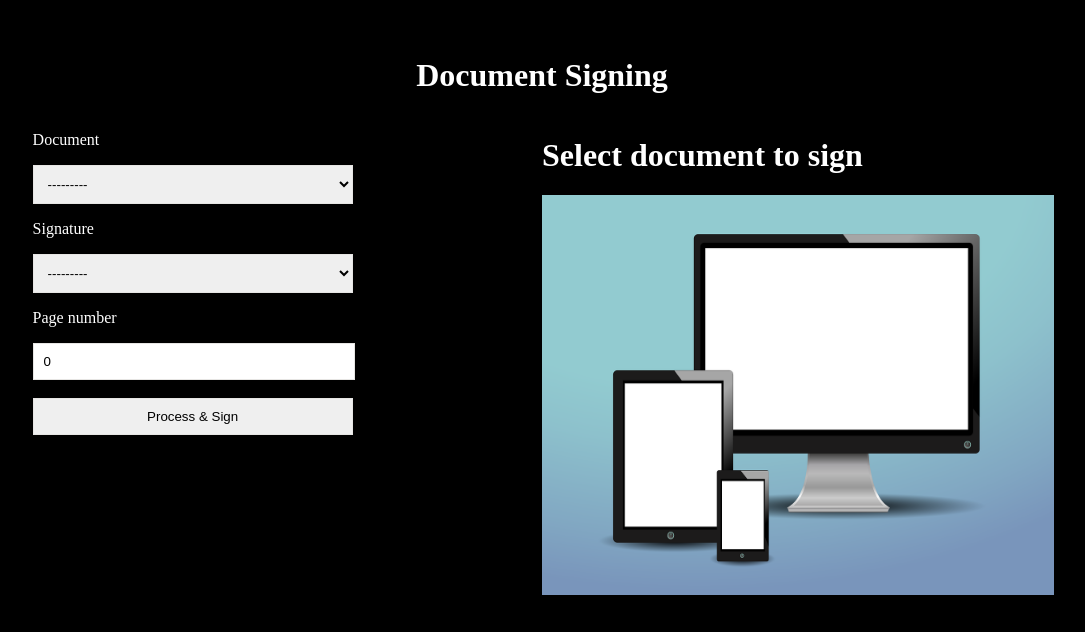
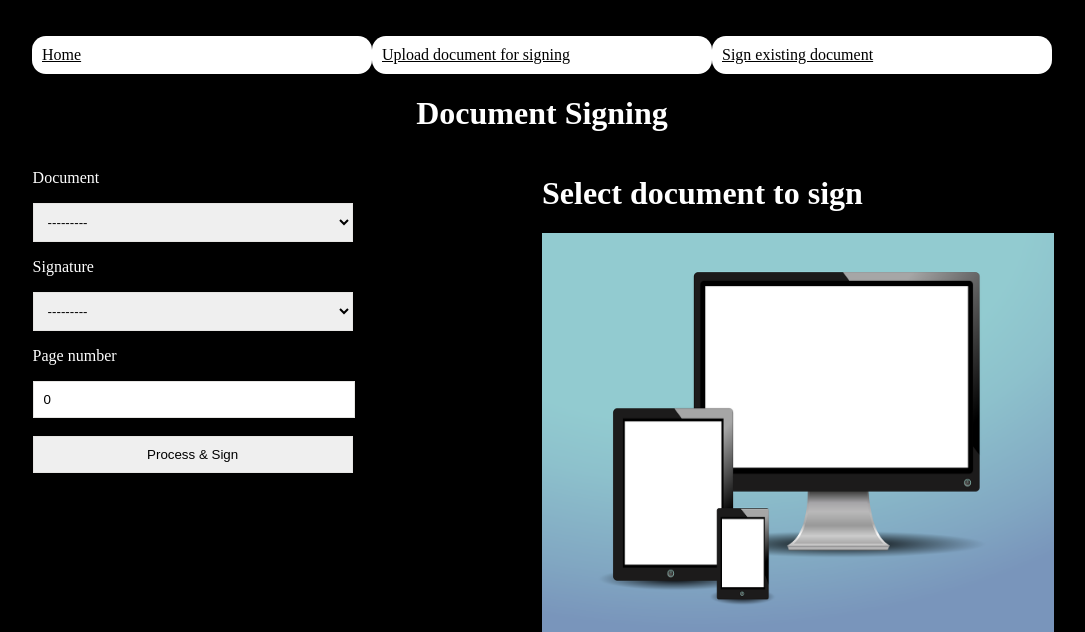
Before and after one commit to glenchiridza/django_document_signing, a Django app: page /upload/sign/ in a window 1280 px wide. Shown: the top 632 px of the page, without its empty margins (98-1183 px from the left). Run offline with Django 3.2, Linux system fonts and the light colour scheme; data comes from the database, SQL or seed files in the repository.

Commit message:
css complete

```diff
--- a/files/templates/files/sign_document.html
+++ b/files/templates/files/sign_document.html
@@ -2,6 +2,7 @@
 {% load static %}
 
 {% block content %}
+
 
 <div class="section">
 
--- a/files/templates/files/success.html
+++ b/files/templates/files/success.html
@@ -3,7 +3,9 @@
 {% block content %}
 
 <p>
-<a href="{% url 'upload-document' %}" class="btn-doc">Upload document for signing</a>
+<!--<a href="{% url 'upload-document' %}" class="btn-doc">Upload document for signing</a>-->
+<!--<a href="{% url 'sign-document' %}" class="btn-doc">Sign existing document</a>-->
+
 </p>
 
 <h1>List of signed documents</h1>
--- a/static/css/styles.css
+++ b/static/css/styles.css
@@ -44,6 +44,7 @@ select{
     width:320px;
     background:#ffffff;
     color:#000;
+    border-radius:14px;
 }
 
 ul li{
--- a/templates/base.html
+++ b/templates/base.html
@@ -8,6 +8,12 @@
 </head>
 <body class="container">
 
+<div class="title">
+<a href="{% url 'success-page' %}" class="btn-doc">Home</a>
+<a href="{% url 'upload-document' %}" class="btn-doc">Upload document for signing</a>
+<a href="{% url 'sign-document' %}" class="btn-doc">Sign existing document</a>
+</div>
+
 <h1 class="title">Document Signing</h1>
 
 {% block content %}
```
